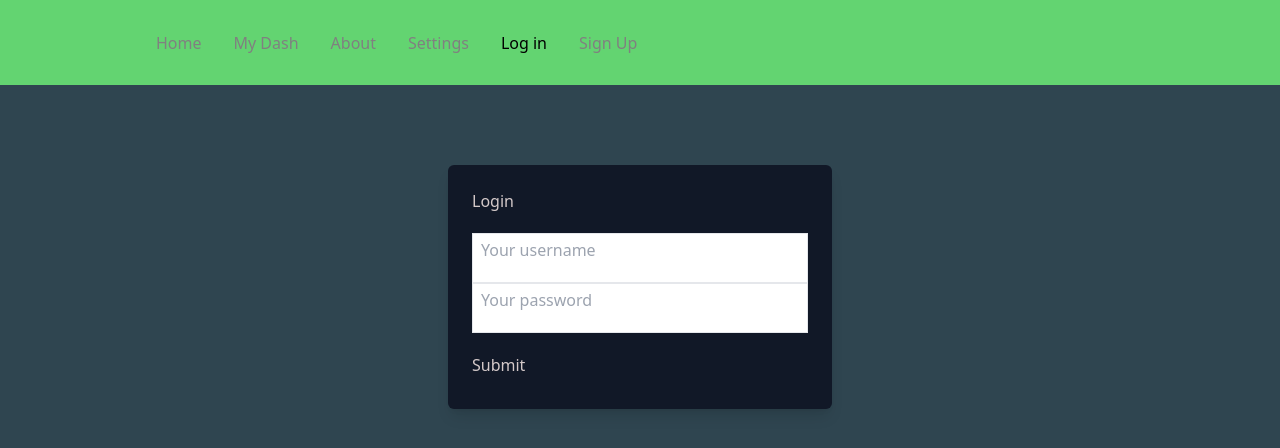
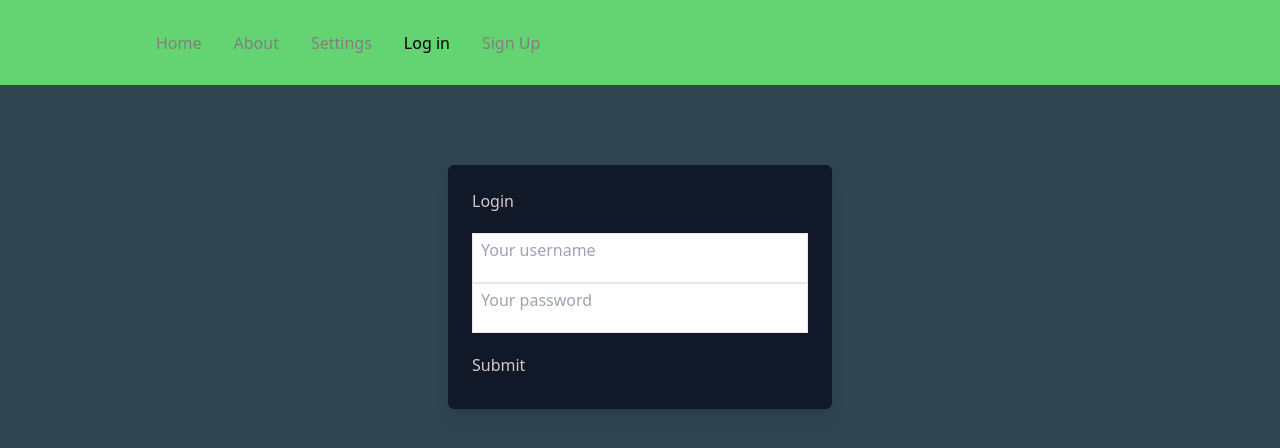
Before and after one commit to JSR5404/Stock-Hunt, a React (Create React App) app in the folder client/: page /login in a window 1280 px wide. Shown: the top 448 px of the page. Built offline with nearby package versions, Linux system fonts and the light colour scheme.

Commit message:
fixed up routes a bit to redirect when you logout. can no longer see dash page if you are not logged in.

```diff
--- a/client/src/components/NavBar/index.js
+++ b/client/src/components/NavBar/index.js
@@ -47,9 +47,6 @@ const Navbar = () => {
       <>
       <NavLink to='/' activestyle = "true">
         Home
-      </NavLink>
-      <NavLink to='/dash' activestyle  = "true">
-        My Dash
       </NavLink>
       <NavLink to='/about' activestyle  = "true">
         About
--- a/client/src/utils/auth.js
+++ b/client/src/utils/auth.js
@@ -34,7 +34,7 @@ class AuthService {
 
   logout() {
     localStorage.removeItem('id_token');
-    window.location.reload();
+    window.location.assign('/');
   }
 }
 
```
